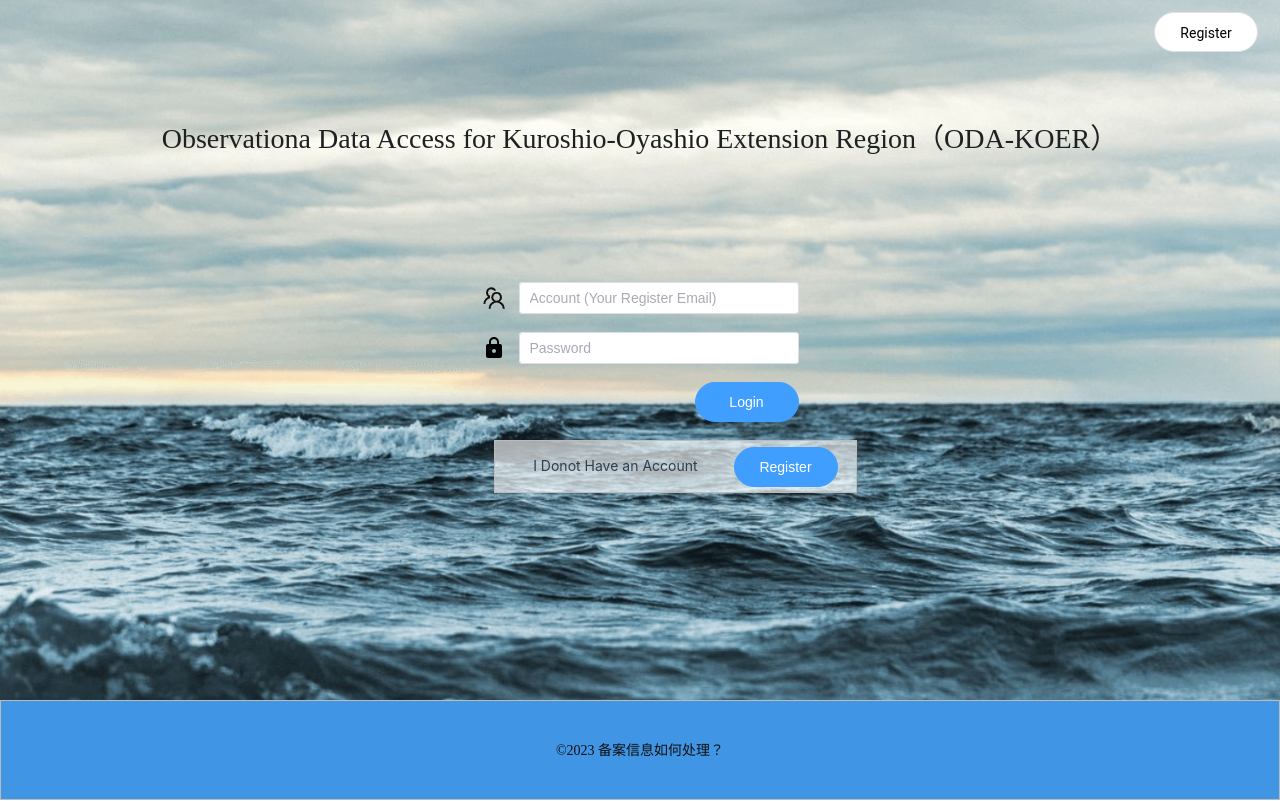
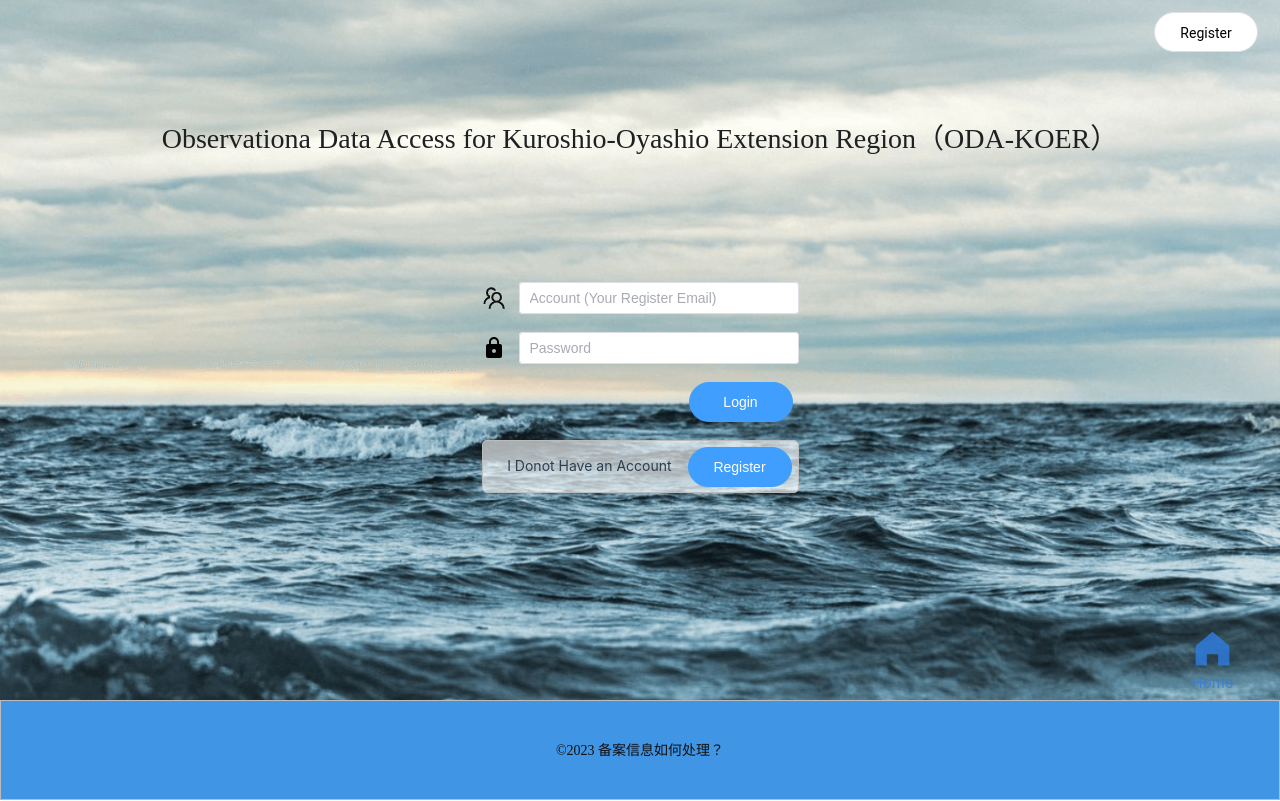
Before and after one commit to macbook-wc/oda, a Vue app: page /#/login in a window 1280 px wide. Built offline with nearby package versions, Linux system fonts and the light colour scheme; no server answers.

Commit message:
样式修改

```diff
--- a/src/App.vue
+++ b/src/App.vue
@@ -2,12 +2,15 @@
 import { RouterView } from "vue-router";
 import Header from "./views/component/header.vue";
 import Footer from "./views/component/footer.vue";
+import BackHome from "./views/component/backHome.vue";
+
 </script>
 
 <template>
   <Header></Header>
   <div class="mainPage">
     <RouterView />
+    <BackHome></BackHome>
   </div>
   <Footer></Footer>
 </template>
--- a/src/assets/base.css
+++ b/src/assets/base.css
@@ -59,7 +59,6 @@
 }
 
 body {
-  min-height: 100vh;
   color: var(--color-text);
   background: var(--color-background);
   transition:
--- /dev/null
+++ b/src/views/component/backHome.vue
@@ -0,0 +1,32 @@
+<template>
+  <div class="backHome" @click="jumpHome">
+    <el-icon><HomeFilled /></el-icon>
+    <span>Home</span>
+  </div>
+</template>
+
+<script setup>
+import { useRouter} from "vue-router";
+import { storeToRefs } from "pinia";
+const router = useRouter();
+const jumpHome = ()=>{
+  router.push("/")
+}
+</script>
+
+<style lang="less" scoped>
+.backHome {
+  font-size: 45px;
+  position: fixed;
+  right: 45px;
+  bottom: 105px;
+  color: rgba(47, 125, 226, 0.806);
+  display: flex;
+  flex-direction: column;
+  align-items: center;
+  cursor: pointer;
+  span {
+    font-size: 15px;
+  }
+}
+</style>
--- a/src/views/homePage/index.vue
+++ b/src/views/homePage/index.vue
@@ -13,8 +13,7 @@
     </div>
     <div class="introduction">
       <div class="mainTitle">Introduction</div>
-      <div class="text">
-        {{ homeIntroductionStr }}
+      <div class="text"  v-html="homeIntroductionStr" style="white-space:pre-wrap">
       </div>
     </div>
     <div class="lists">
@@ -207,7 +206,7 @@ onUnmounted(() => window.removeEventListener("scroll", scroll));
 }
 
 .introduction {
-  padding: 21px 157px 0px 139px;
+  padding: 41px 20% 38px ;
   .mainTitle {
     color: rgba(64, 149, 229, 1);
     font-size: 28px;
@@ -215,6 +214,7 @@ onUnmounted(() => window.removeEventListener("scroll", scroll));
     font-family: SourceHanSansSC-bold;
     height: 62px;
     margin-bottom: 7px;
+    font-weight: 700;
   }
   .text {
     color: rgba(64, 149, 229, 1);
@@ -225,9 +225,10 @@ onUnmounted(() => window.removeEventListener("scroll", scroll));
   }
 }
 .lists {
-  padding: 37px 157px 38px 139px;
+  padding: 41px 20% 38px ;
   position: relative;
   .mainTitle {
+    font-weight: 700;
     color: rgba(64, 149, 229, 1);
     font-size: 28px;
     text-align: left;
--- a/src/views/login/index.vue
+++ b/src/views/login/index.vue
@@ -116,27 +116,26 @@ async function loginUser() {
   align-items: center;
   justify-content: flex-end;
   display: flex;
-  width: 363px;
-  padding-right: 46px;
+  width: 317px;
+  padding-right: 6px;
 }
 .btnMiddle2 {
   align-items: center;
   justify-content: flex-end;
   display: flex;
-  width: 363px;
-  padding-right: 18px;
-  margin-left: 12px;
+  width: 317px;
   height: 53px;
   line-height: 53px;
   background-color: rgba(255, 255, 255, .63);
   text-align: center;
   border: 1px solid rgba(187, 187, 187, 1);
-
+  padding-right: 6px;
+  border-radius: 5px;
   .registerBtn {
     width: 104px;
     height: 40px;
     border-radius: 40px;
-    margin-left: 32px;
+    margin-left: 12px;
   }
 }
 
--- a/src/views/productDetail/index.vue
+++ b/src/views/productDetail/index.vue
@@ -1,12 +1,11 @@
 <template>
-  <el-card class="bgImg">
+  <div class="bgImg">
     <div class="detailTitle">ODA-{{ productDetail.title }}</div>
     <el-row :gutter="24" class="overview">
       <el-col :span="18">
         <div class="viewLeft">
           <div class="viewTitle">Overview</div>
-          <div class="viewContent">
-            {{ productDetail.overview }}
+          <div class="viewContent" v-text="productDetail.overview" style="white-space:pre-wrap">
           </div>
         </div>
       </el-col>
@@ -18,8 +17,7 @@
       <el-col :span="18">
         <div class="viewLeft">
           <div class="viewTitle">Details</div>
-          <div class="viewContent">
-            {{ productDetail.details }}
+          <div class="viewContent" v-html="productDetail.details" style="white-space:pre-wrap">
           </div>
         </div>
       </el-col>
@@ -34,14 +32,14 @@
           <div class="downloadList">
             <div class="downLoad">
               <div class="loadItem">Platform 1:</div>
-              <div class="downItem" @click="isLogin()">{{ productDetail.title }}</div>
+              <div class="downItem" @click="isLogin()" v-text="productDetail.title"></div>
             </div>
           </div>
         </div>
         <div class="viewDio">DOI: {{ productDetail.doi }}</div>
       </el-col>
     </el-row>
-  </el-card>
+  </div>
 </template>
 
 <script setup>
@@ -82,6 +80,7 @@ async function getDetail() {
   try {
     let response = await getProductDetail({ id: productId.value });
     productDetail.value = response.data;
+    console.log(productDetail.value.details);
   } catch (error) {
     throw error;
   }
@@ -109,11 +108,8 @@ async function download() {
   background-image: url("../../assets/images/bg.png");
   background-size: cover;
   background-repeat: no-repeat;
-  background-position: center;
-  min-height: -moz-calc(100vh - 100px);
-  min-height: -webkit-calc(100vh - 100px);
   min-height: calc(100vh - 100px);
-  padding: 54px 0 0 0;
+  padding: 54px 20%;
 }
 .downLoad {
   display: flex;
@@ -123,7 +119,7 @@ async function download() {
   }
   .downItem {
     text-decoration: none;
-    color: rgba(16, 16, 16, 1);
+    color: #3894ff;
     transition: 0.4s;
     cursor: pointer;
   }
@@ -143,25 +139,28 @@ async function download() {
   color: rgba(16, 16, 16, 1);
   font-size: 28px;
   font-family: SourceHanSansSC-regular;
-  margin-bottom: 79px;
+  margin-bottom: 39px;
 }
 .viewLeft {
   font-size: 14px;
   font-family: SourceHanSansSC-regular;
   color: rgba(16, 16, 16, 1);
   .viewTitle {
-    margin: 15px 0;
-    font-size: 14px;
+    margin: 35px 0;
+    font-size: 20px;
     font-family: SourceHanSansSC-regular;
   }
   .viewContent {
     line-height: 2.4;
-    margin-right: 154px;
+    margin-right: 3%;
   }
 }
 .imgRight {
   width: 171px;
   height: 183px;
+  margin-top: 35px;
+  margin-left: 3%;
+
 }
 .imgSmall {
   width: 90px;
--- a/src/views/register/index.vue
+++ b/src/views/register/index.vue
@@ -117,10 +117,10 @@
               />
             </div>
           </el-form-item>
-          <div class="radioContent">
-            <div :class="isChange ? 'change' : 'noChange'">
+          <div class="radioContent"  >
+            <div :class="isChange ? 'change' : 'noChange'" @click="isChange = !isChange">
               <div></div>
-              <div @click="isChange = !isChange"></div>
+              <div ></div>
             </div>
             <div class="text">I accept the privacy policy</div>
           </div>
@@ -289,6 +289,7 @@ const toLogin = () => {
   justify-content: flex-start;
   align-items: center;
   margin-bottom: 26px;
+  cursor: pointer;
   .noChange {
     position: relative;
     div:nth-child(1) {
@@ -305,7 +306,6 @@ const toLogin = () => {
       height: 20px;
       border-radius: 50%;
       background: #5a7bf4;
-      cursor: pointer;
     }
   }
   .change {
@@ -359,25 +359,28 @@ const toLogin = () => {
   min-height: -moz-calc(100vh - 100px);
   min-height: -webkit-calc(100vh - 100px);
   min-height: calc(100vh - 100px);
-  padding: 54px 0 0 0;
+  padding: 54px 0 20px 0;
 }
 .register {
   display: flex;
   align-items: center;
-  justify-content: space-between;
+  justify-content: center;
   width: 100%;
 }
 .registerLeft {
   width: 656px;
-  margin-left: 64px;
+  margin-right: 3%;
   opacity: 0.85;
   background-color: rgba(255, 255, 255, 0.85);
   border: 1px solid rgba(187, 187, 187, 1);
   padding: 20px 16px 56px 31px;
+  border-radius: 8px;
+
 }
 .registerRight {
+  border-radius: 8px;
+  margin-left: 3%;
   width: 527px;
-  margin-right: 12px;
   background-color: rgba(255, 255, 255, 1);
   border: 1px solid rgba(187, 187, 187, 1);
   padding: 14px 11px 35px 29px;
@@ -409,6 +412,7 @@ const toLogin = () => {
   margin-bottom: 5px;
   font-size: 20px;
   .title {
+    font-weight: 700;
     color: rgba(16, 16, 16, 1);
     font-size: 18px;
     text-align: left;
@@ -423,6 +427,7 @@ const toLogin = () => {
 }
 .registerTitle {
   color: rgba(16, 16, 16, 1);
+  font-weight: 700;
   font-size: 20px;
   text-align: left;
   font-family: SourceHanSansSC-regular;
```
Also changed, not shown: 38 other files (tests, documents, lock files or other folders).
